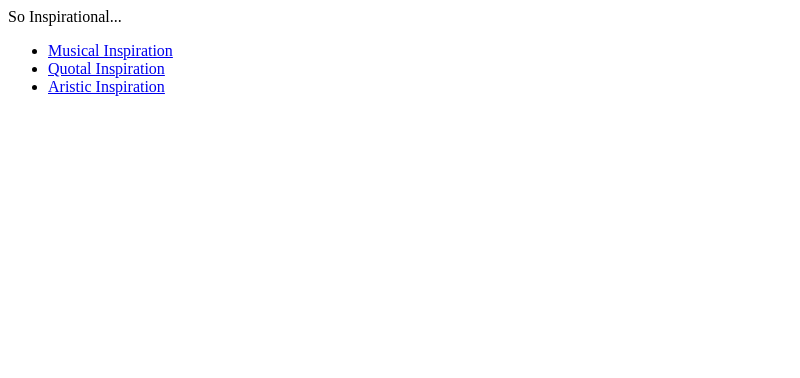
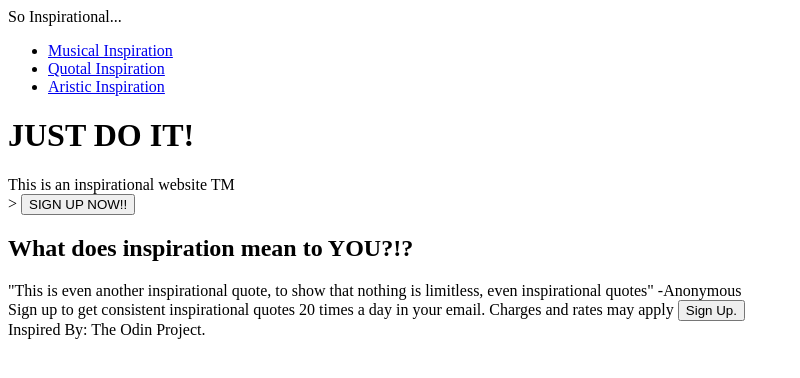
Before and after one commit to myuksel123/FirstWebsite, a plain HTML site: page index.html in a window 1280 px wide. Shown: the whole page, without its empty margins (0-800 px from the left). Drawn offline with Linux system fonts and the light colour scheme.

Commit message:
HTML file without images

```diff
--- a/index.html
+++ b/index.html
@@ -17,19 +17,29 @@
             </ul>
         </div>
         <div class="firstcontent">
-
+            <h1>JUST DO IT!</h1>
+            <div>This is an inspirational website TM</div>>
+            <button>SIGN UP NOW!!</button>
         </div>
         <div class="secondcontent">
-
+            <h2>What does inspiration mean to YOU?!?</h2>
         </div>
         <div class="thirdcontent">
-
+            <div>"This is even another inspirational quote,
+                to show that nothing is limitless, even inspirational
+                quotes" -Anonymous
+            </div>
         </div>
         <div class="fourthcontent">
-
+            <div>
+                Sign up to get consistent inspirational quotes
+                20 times a day in your email. Charges and rates may
+                apply
+                <button>Sign Up.</button>
+            </div>
         </div>
         <div class ="footer">
-
+            Inspired By: The Odin Project.
         </div>
     </body>
 </html>
```
